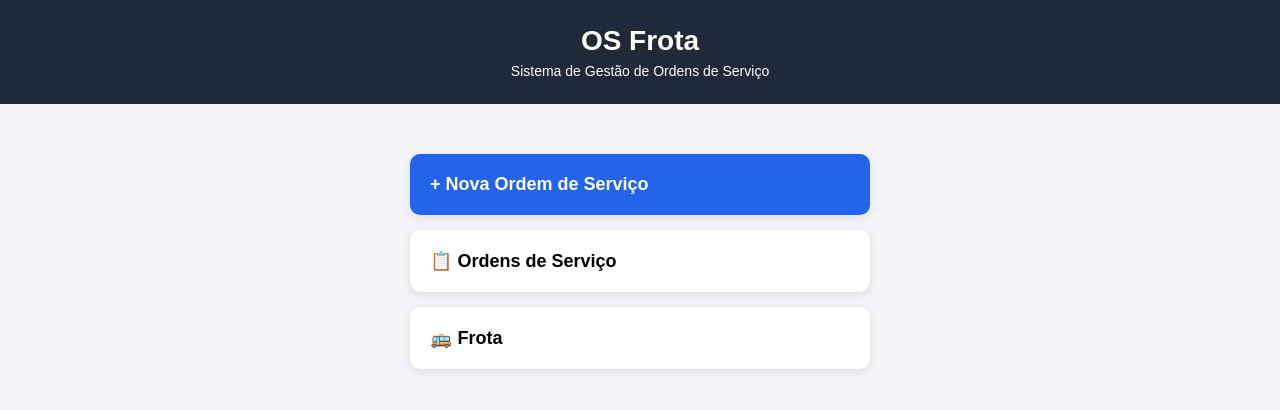
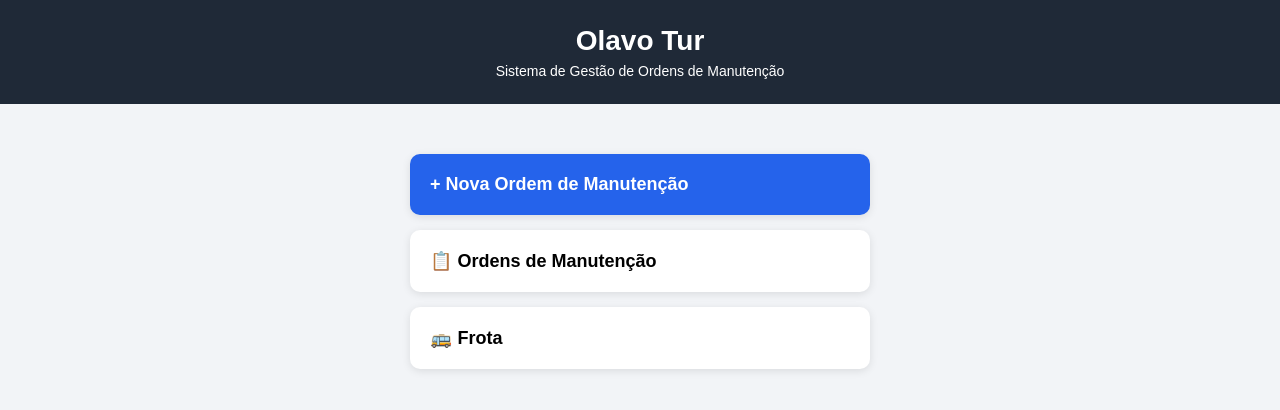
Before and after one commit to rodrig07snt-gif/os-frota, a plain HTML site: page index.html in a window 1280 px wide. Drawn offline with Linux system fonts and the light colour scheme.

Commit message:
Update index.html

```diff
--- a/index.html
+++ b/index.html
@@ -1,12 +1,16 @@
 <!DOCTYPE html>
 <html lang="pt-BR">
+
 <head>
     <meta charset="UTF-8">
-    <meta name="viewport" content="width=device-width, initial-scale=1.0">
 
-    <title>OS Frota</title>
+    <meta name="viewport"
+          content="width=device-width, initial-scale=1.0">
+
+    <title>Olavo Tur</title>
 
     <style>
+
         * {
             box-sizing: border-box;
         }
@@ -50,14 +54,20 @@
             display: block;
             width: 100%;
             padding: 20px;
+
             border: none;
             border-radius: 10px;
+
             font-size: 18px;
             font-weight: bold;
+
             cursor: pointer;
             text-align: left;
+
             background: white;
-            box-shadow: 0 2px 8px rgba(0,0,0,0.10);
+
+            box-shadow:
+                0 2px 8px rgba(0,0,0,0.10);
         }
 
         .botao:hover {
@@ -72,35 +82,63 @@
         .nova-os:hover {
             background: #1d4ed8;
         }
+
     </style>
+
 </head>
 
 <body>
 
     <header>
-        <h1>OS Frota</h1>
-        <p>Sistema de Gestão de Ordens de Serviço</p>
+
+        <h1>Olavo Tur</h1>
+
+        <p>
+            Sistema de Gestão de Ordens de Manutenção
+        </p>
+
     </header>
+
 
     <div class="container">
 
         <div class="menu">
 
-            <button class="botao nova-os">
-                + Nova Ordem de Serviço
+
+            <!-- NOVA ORDEM -->
+
+            <button
+                class="botao nova-os"
+                onclick="window.location.href='nova-ordem.html'">
+
+                + Nova Ordem de Manutenção
+
             </button>
 
+
+            <!-- ORDENS -->
+
             <button class="botao">
-                📋 Ordens de Serviço
+
+                📋 Ordens de Manutenção
+
             </button>
 
+
+            <!-- FROTA -->
+
             <button class="botao">
+
                 🚌 Frota
+
             </button>
+
 
         </div>
 
     </div>
 
+
 </body>
+
 </html>
```
